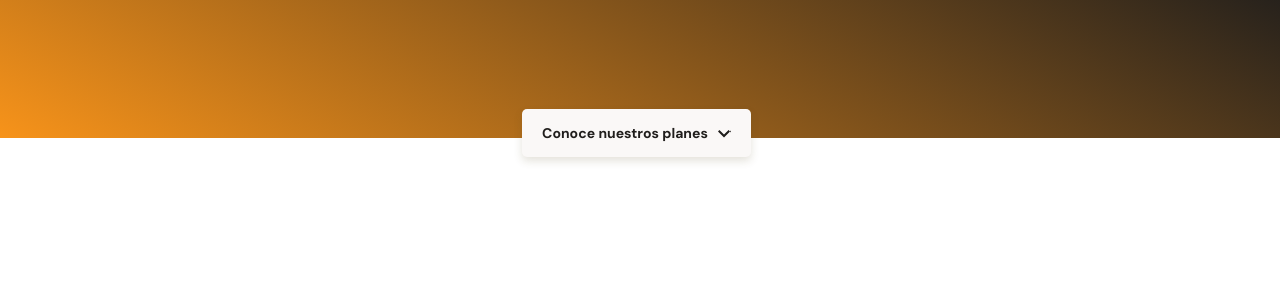
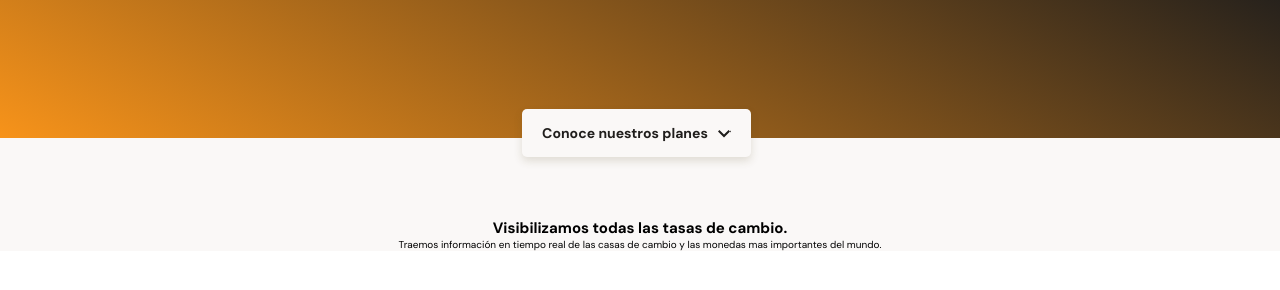
Before and after one commit to HarvinZapata/Batatabit, a plain HTML site: page index.html in a window 1280 px wide. Shown: the part 196-486 px from the top of the page. Drawn offline with Linux system fonts and the light colour scheme.

Commit message:
Section de intercambio, clase 12

```diff
--- a/index.html
+++ b/index.html
@@ -19,8 +19,16 @@
         </div>
     </header>
     <main>
-
-        <section></section>
+        <section class="main-exchange-container">
+            <div class="backgroundImg"></div>
+            <div class="main-exchange-container--title">
+                <h2>Visibilizamos todas las tasas de cambio.</h2>
+                <p>Traemos información en tiempo real de las casas de cambio y las monedas mas importantes del mundo.</p>
+            </div>
+            <section class="main-tables-container">
+                <div></div>
+            </section>
+        </section>
         <section></section>
         <section></section>
         <section></section>
--- a/style.css
+++ b/style.css
@@ -98,3 +98,22 @@ header img {
     margin-left: 10px;
     background-image: url('./assets/icons/arrow-down.svg');
 }
+
+main {
+    width: 100%;
+    height: auto;
+    background-color: var(--off-white);
+}
+.main-exchange-container {
+    width: 100%;
+    height: auto;
+    padding-top: 80px;
+    margin-bottom: 30px;
+    text-align: center;
+}
+.main-exchange-container--title {
+    width: 90%;
+    min-width: 288px;
+    max-width: 900px;
+    margin: 0 auto;
+}
```
